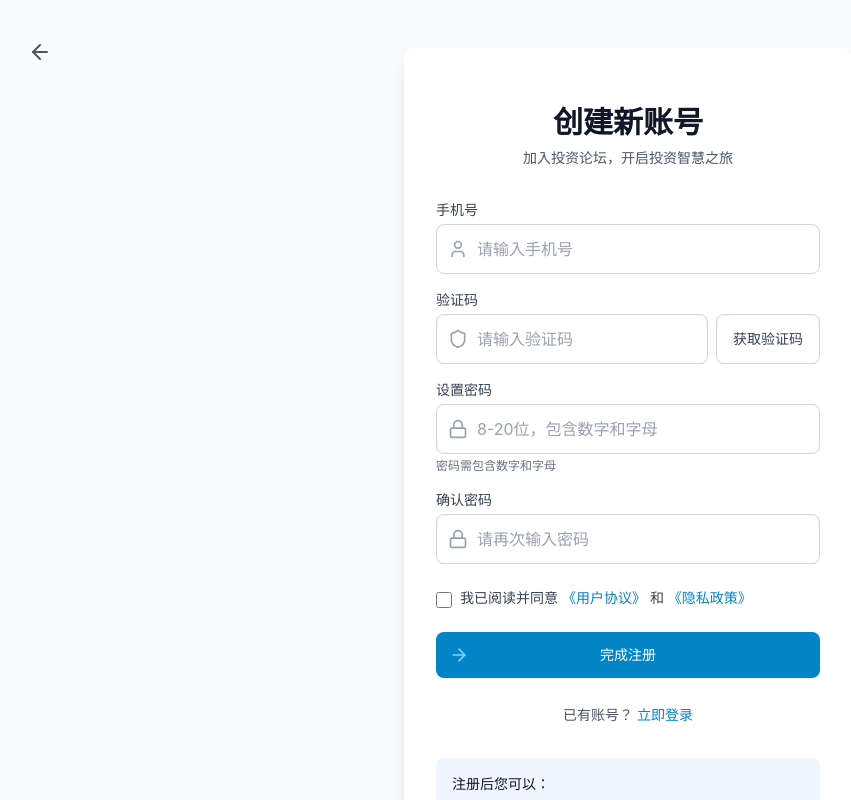
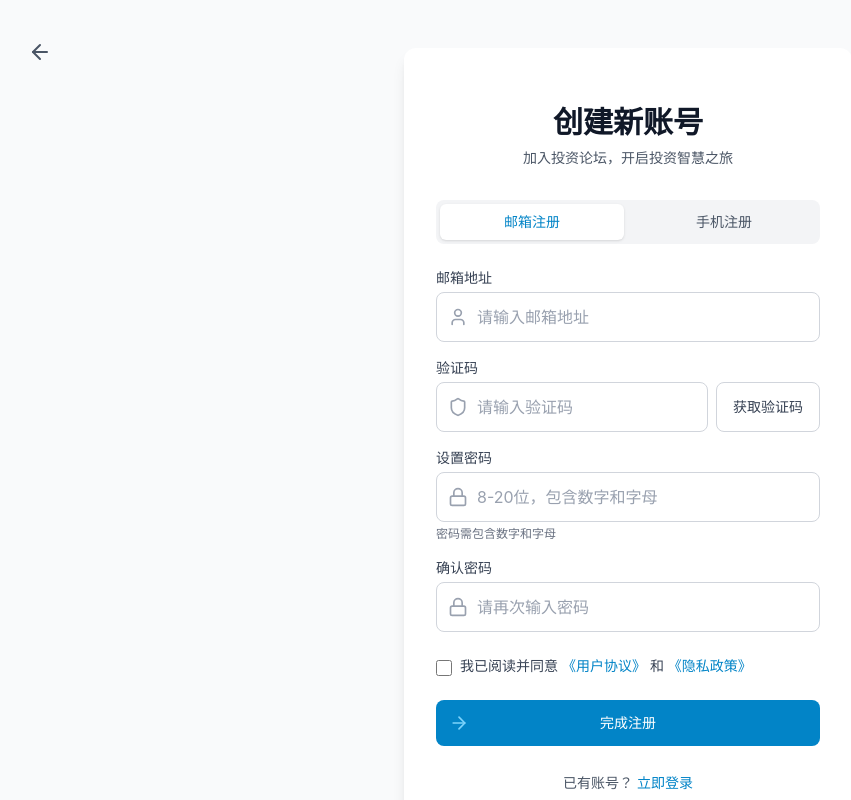
Before and after one commit to Stock-Fund-Investment-Forum/Stock-Fund-Investment-Forum, a React (Vite) app: page /register in a window 1280 px wide. Shown: the top 800 px of the page, without its empty margins (12-863 px from the left). Built offline with nearby package versions, Linux system fonts and the light colour scheme; no server answers.

Commit message:
feat: add email registration method

```diff
--- a/src/constants/api.js
+++ b/src/constants/api.js
@@ -3,8 +3,8 @@
  * Based on backend_api.md and OpenAPI 3.0 specification
  */
 
-const API_URL = import.meta.env.VITE_API_URL || 'http://localhost:8080';
-const API_BASE_PATH = import.meta.env.VITE_API_BASE_PATH || '/api/v1';
+const API_URL = import.meta.env.VITE_API_URL || '';
+const API_BASE_PATH = import.meta.env.VITE_API_BASE_PATH || '';
 
 export const API_BASE_URL = `${API_URL}${API_BASE_PATH}`;
 
--- a/src/context/AuthContext.jsx
+++ b/src/context/AuthContext.jsx
@@ -74,39 +74,59 @@ export function AuthProvider({ children }) {
   }, []);
 
   /**
-   * Register new user
+   * Register new user (supports both email and phone registration)
+   * @param {object} userData - Registration data
+   * @param {string} userData.nickname - User nickname
+   * @param {string} userData.email - User email (optional, for email registration)
+   * @param {string} userData.phone - User phone (optional, for phone registration)
+   * @param {string} userData.password - User password
    */
-  const register = useCallback(async (nickname, email, password) => {
+  const register = useCallback(async (userData) => {
     setIsLoading(true);
     setError(null);
     try {
       // Validate inputs
-      if (!email || !password || !nickname) {
+      if (!userData.password || !userData.nickname) {
         throw new Error('所有字段都是必需的');
       }
 
+      // At least email or phone must be provided
+      if (!userData.email && !userData.phone) {
+        throw new Error('邮箱或手机号至少填写一个');
+      }
+
+      // Build request payload - backend expects email, phone is optional
+      const payload = {
+        nickname: userData.nickname,
+        password: userData.password,
+      };
+
+      // Send email if provided, otherwise send phone
+      if (userData.email) {
+        payload.email = userData.email;
+      } else if (userData.phone) {
+        // If only phone is provided, derive email or include phone
+        payload.phone = userData.phone;
+      }
+
       // Call backend API
-      const response = await post(API_ENDPOINTS.REGISTER, {
-        nickname,
-        email,
-        password,
-      }, { skipAuth: true });
+      const response = await post(API_ENDPOINTS.REGISTER, payload, { skipAuth: true });
 
       // User created successfully
       // Auto-login or redirect to login page
-      const userData = {
+      const userData_response = {
         ...response,
         id: response.user_id,
       };
-      setUser(userData);
-      setStorage(USER_STORAGE_KEY, userData);
+      setUser(userData_response);
+      setStorage(USER_STORAGE_KEY, userData_response);
 
       // If token is returned, store it
       if (response.token) {
         setStorage(TOKEN_STORAGE_KEY, response.token);
       }
 
-      return userData;
+      return userData_response;
     } catch (err) {
       const errorMessage = err.data?.message || err.message || '注册失败，请重试';
       setError(errorMessage);
--- a/src/pages/auth/Register.jsx
+++ b/src/pages/auth/Register.jsx
@@ -4,7 +4,9 @@ import { User, Lock, ArrowRight, Shield, ArrowLeft } from 'lucide-react';
 import { useAuth } from '../../context/AuthContext';
 
 export default function Register() {
+  const [registerType, setRegisterType] = useState('email'); // 'email' or 'phone'
   const [formData, setFormData] = useState({
+    email: '',
     phone: '',
     code: '',
     password: '',
@@ -39,9 +41,16 @@ export default function Register() {
   const handleSendCode = () => {
     setError('');
 
+    if (registerType === 'phone') {
       if (!/^1[3-9]\d{9}$/.test(formData.phone.trim())) {
         setError('请输入有效的手机号码');
         return;
+      }
+    } else {
+      if (!/^[^\s@]+@[^\s@]+\.[^\s@]+$/.test(formData.email.trim())) {
+        setError('请输入有效的邮箱地址');
+        return;
+      }
     }
 
     if (timerRef.current) {
@@ -69,9 +78,17 @@ export default function Register() {
 
     setError('');
 
+    // Validate based on registration type
+    if (registerType === 'phone') {
       if (!/^1[3-9]\d{9}$/.test(formData.phone.trim())) {
         setError('请输入有效的手机号码');
         return;
+      }
+    } else {
+      if (!/^[^\s@]+@[^\s@]+\.[^\s@]+$/.test(formData.email.trim())) {
+        setError('请输入有效的邮箱地址');
+        return;
+      }
     }
 
     if (!codeSent || !/^[0-9]{6}$/.test(formData.code.trim())) {
@@ -95,8 +112,17 @@ export default function Register() {
     }
 
     try {
-      const username = `用户${formData.phone.slice(-4)}`;
-      await register(formData.phone.trim(), formData.password, username);
+      const identifier = registerType === 'phone' ? formData.phone.trim() : formData.email.trim();
+      const username = registerType === 'phone'
+        ? `用户${formData.phone.slice(-4)}`
+        : formData.email.split('@')[0];
+
+      await register({
+        nickname: username,
+        email: registerType === 'email' ? formData.email.trim() : undefined,
+        phone: registerType === 'phone' ? formData.phone.trim() : undefined,
+        password: formData.password
+      });
       navigate(from);
       setTimeout(() => {
         window.scrollTo(0, scrollY);
@@ -128,7 +154,69 @@ export default function Register() {
             </div>
           )}
 
+          {/* Registration Type Toggle */}
+          <div className="flex space-x-2 bg-gray-100 p-1 rounded-lg">
+            <button
+              type="button"
+              onClick={() => {
+                setRegisterType('email');
+                setCodeSent(false);
+                setCountdown(0);
+                setError('');
+              }}
+              className={`flex-1 py-2 px-3 rounded-md text-sm font-medium transition-colors ${
+                registerType === 'email'
+                  ? 'bg-white text-primary-600 shadow-sm'
+                  : 'text-gray-600 hover:text-gray-900'
+              }`}
+            >
+              邮箱注册
+            </button>
+            <button
+              type="button"
+              onClick={() => {
+                setRegisterType('phone');
+                setCodeSent(false);
+                setCountdown(0);
+                setError('');
+              }}
+              className={`flex-1 py-2 px-3 rounded-md text-sm font-medium transition-colors ${
+                registerType === 'phone'
+                  ? 'bg-white text-primary-600 shadow-sm'
+                  : 'text-gray-600 hover:text-gray-900'
+              }`}
+            >
+              手机注册
+            </button>
+          </div>
+
           <div className="space-y-4">
+            {/* Email Input */}
+            {registerType === 'email' && (
+              <div>
+                <label htmlFor="email" className="block text-sm font-medium text-gray-700">
+                  邮箱地址
+                </label>
+                <div className="mt-1 relative">
+                  <div className="absolute inset-y-0 left-0 pl-3 flex items-center pointer-events-none">
+                    <User className="h-5 w-5 text-gray-400" />
+                  </div>
+                  <input
+                    id="email"
+                    name="email"
+                    type="email"
+                    required
+                    className="appearance-none relative block w-full pl-10 pr-3 py-3 border border-gray-300 rounded-lg placeholder-gray-400 text-gray-900 focus:outline-none focus:ring-2 focus:ring-primary-500 focus:border-transparent"
+                    placeholder="请输入邮箱地址"
+                    value={formData.email}
+                    onChange={(e) => setFormData({ ...formData, email: e.target.value })}
+                  />
+                </div>
+              </div>
+            )}
+
+            {/* Phone Input */}
+            {registerType === 'phone' && (
               <div>
                 <label htmlFor="phone" className="block text-sm font-medium text-gray-700">
                   手机号
@@ -149,6 +237,7 @@ export default function Register() {
                   />
                 </div>
               </div>
+            )}
 
             <div>
               <label htmlFor="code" className="block text-sm font-medium text-gray-700">
--- a/src/services/users.js
+++ b/src/services/users.js
@@ -32,8 +32,8 @@ export const getUser = async (userId) => {
  * Create user (admin or registration)
  * @param {object} userData - User data
  * @param {string} userData.nickname - User nickname
- * @param {string} userData.email - User email
- * @param {string} userData.phone - User phone (optional)
+ * @param {string} userData.email - User email (optional if phone provided)
+ * @param {string} userData.phone - User phone (optional if email provided)
  * @param {string} userData.password - User password
  * @returns {Promise} Created user
  */
--- a/vite.config.js
+++ b/vite.config.js
@@ -17,7 +17,7 @@ export default defineConfig({
     },
   },
   server: {
-    port: 5173,
+    port: 6789,
     open: true,
     cors: true,
     proxy: {
```
Lines whose indentation alone changed are shown as unchanged.
